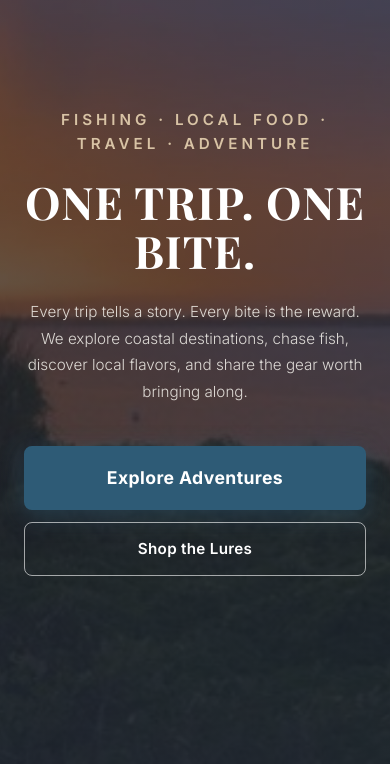
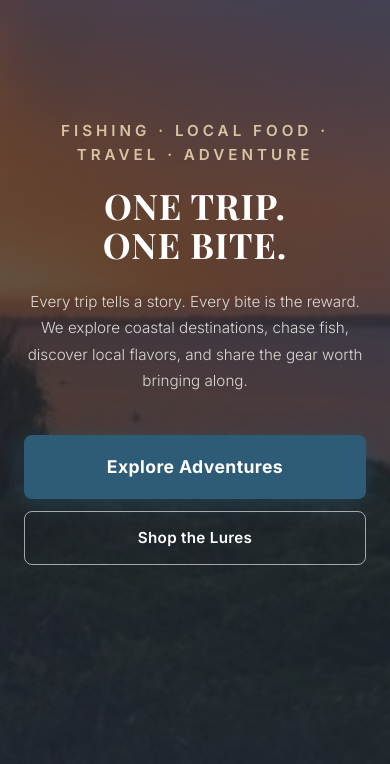
Before and after one commit to BMTong1212/onetriponebite, a website: page index.html in a window 390 px wide. Shown: the part 80-844 px from the top of the page. Drawn offline with nearby package versions, Linux system fonts and the light colour scheme; a web font is replaced by a local one.

Commit message:
Auto-update: index.html saved

```diff
--- a/index.html
+++ b/index.html
@@ -449,6 +449,12 @@
       }
       .btn {
         width: 100%;
+      }
+    }
+
+    @media (max-width: 480px) {
+      .hero-title {
+        font-size: 2.2rem;
       }
     }
 
@@ -2018,7 +2024,7 @@
       <p class="hero-tagline">Fishing &middot; Local Food &middot; Travel &middot; Adventure</p>
 
       <!-- H1: brand name -->
-      <h1 class="hero-title">ONE TRIP. ONE BITE.</h1>
+      <h1 class="hero-title"><span style="white-space: nowrap;">ONE TRIP.</span> <span style="white-space: nowrap;">ONE BITE.</span></h1>
 
       <!-- Subheading: lifestyle brand positioning -->
       <p class="hero-desc">Every trip tells a story. Every bite is the reward. We explore coastal destinations, chase fish, discover local flavors, and share the gear worth bringing along.</p>
```
